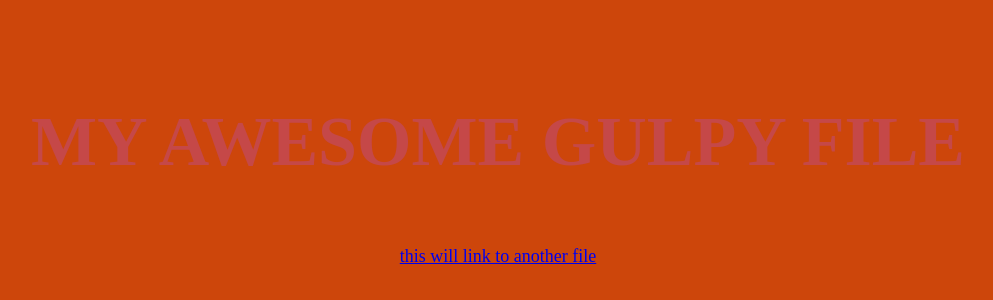
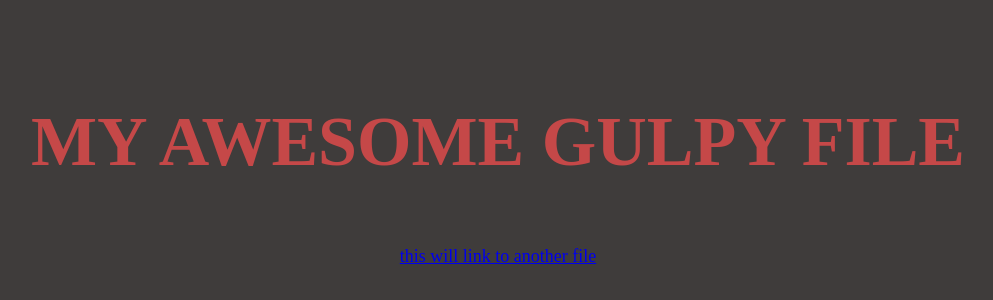
Before and after one commit to tomkedem/gulp-template, a website: page index.html in a window 1280 px wide. Shown: the part 238-538 px from the top of the page, without its empty margins (142-1135 px from the left). Drawn offline with nearby package versions, Linux system fonts and the light colour scheme; files that its build step writes are made by us from their sources.

Commit message:
Gulp default command

```diff
--- a/gulpfile.mjs
+++ b/gulpfile.mjs
@@ -95,5 +95,5 @@ export function watch() {
 export function clearCacheTask() {
   return cache.clearAll()
 }
-
+// Gulp default command
 export default gulp.series(gulp.parallel(styles, lessTask, javascript, imageminTask), watch);
--- a/src/less/styles.less
+++ b/src/less/styles.less
@@ -1,3 +1,3 @@
 body{
-    background-color: rgb(205, 70, 11);
+    background-color: rgb(63, 60, 59);
 }
```
